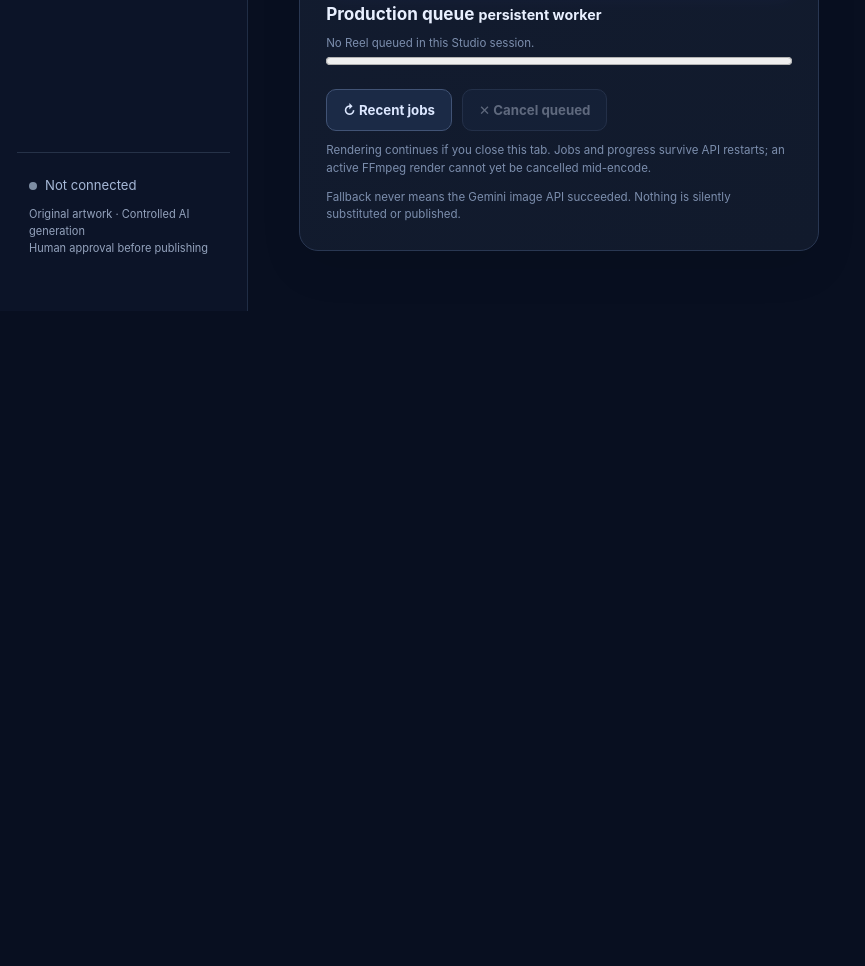
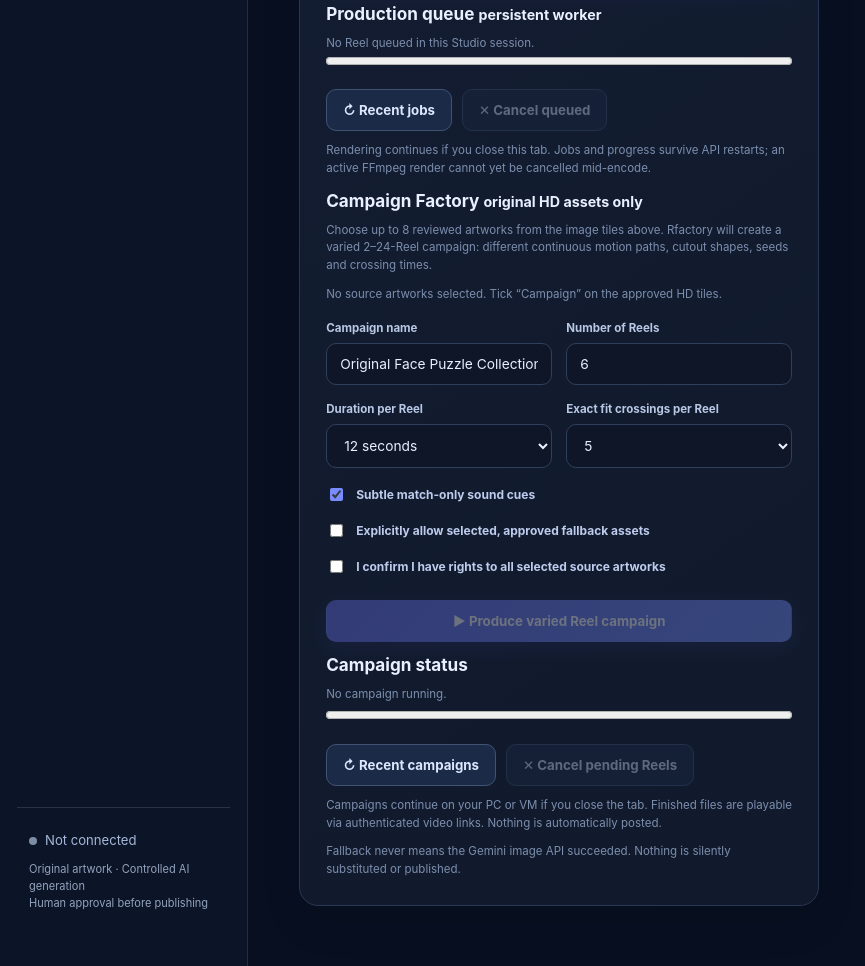
Before and after one commit to ridaelalaoui42-sys/Rfactory, a plain HTML site: page apps/studio/index.html in a window 1280 px wide. Shown: the part 2698-3664 px from the top of the page, without its empty margins (0-865 px from the left). Before the commit the page ends 3009 px from the top, so only its background shows below. Drawn offline with Linux system fonts and the light colour scheme; files that its build step writes are made by us from their sources.

Commit message:
feat(studio): add multi-source campaign builder, approval controls and persisted job dashboard

```diff
--- a/apps/studio/index.html
+++ b/apps/studio/index.html
@@ -161,6 +161,40 @@
                 <p id="library-video-qa" class="helper"></p>
               </div>
             </div>
+            <div class="campaign-studio">
+              <h3>Campaign Factory <small>original HD assets only</small></h3>
+              <p class="helper">Choose up to 8 reviewed artworks from the image tiles above. Rfactory will create a varied 2–24-Reel campaign: different continuous motion paths, cutout shapes, seeds and crossing times.</p>
+              <p id="campaign-selection-status" class="helper" aria-live="polite">No source artworks selected. Tick “Campaign” on the approved HD tiles.</p>
+              <div class="grid-two">
+                <div><label for="campaign-name">Campaign name</label>
+                  <input id="campaign-name" type="text" maxlength="90" value="Original Face Puzzle Collection"></div>
+                <div><label for="campaign-count">Number of Reels</label>
+                  <input id="campaign-count" type="number" min="2" max="24" value="6"></div>
+                <div><label for="campaign-duration">Duration per Reel</label>
+                  <select id="campaign-duration">
+                    <option value="10">10 seconds</option><option value="12" selected>12 seconds</option>
+                    <option value="15">15 seconds</option>
+                  </select></div>
+                <div><label for="campaign-fits">Exact fit crossings per Reel</label>
+                  <select id="campaign-fits"><option value="4">4</option><option value="5" selected>5</option><option value="6">6</option></select></div>
+              </div>
+              <label class="check-row"><input id="campaign-sfx" type="checkbox" checked> Subtle match-only sound cues</label>
+              <label class="check-row"><input id="campaign-fallbacks" type="checkbox"> Explicitly allow selected, approved fallback assets</label>
+              <label class="check-row"><input id="campaign-rights" type="checkbox"> I confirm I have rights to all selected source artworks</label>
+              <button id="campaign-create" class="btn primary full" disabled>▶ Produce varied Reel campaign</button>
+              <div class="campaign-monitor">
+                <h3>Campaign status</h3>
+                <div id="campaign-active-status" role="status" class="helper">No campaign running.</div>
+                <progress id="campaign-progress" value="0" max="100" style="width:100%;min-height:9px"></progress>
+                <div class="btn-row">
+                  <button id="campaign-refresh" class="btn outline">↻ Recent campaigns</button>
+                  <button id="campaign-cancel" class="btn outline" disabled>✕ Cancel pending Reels</button>
+                </div>
+                <div id="campaign-jobs" class="campaign-jobs" aria-live="polite"></div>
+                <div id="campaign-recent" class="campaign-recent"></div>
+                <p class="helper">Campaigns continue on your PC or VM if you close the tab. Finished files are playable via authenticated video links. Nothing is automatically posted.</p>
+              </div>
+            </div>
             <p class="helper">Fallback never means the Gemini image API succeeded. Nothing is silently substituted or published.</p>
           </div>
           <div class="panel" id="storyboard-panel" hidden>
```
